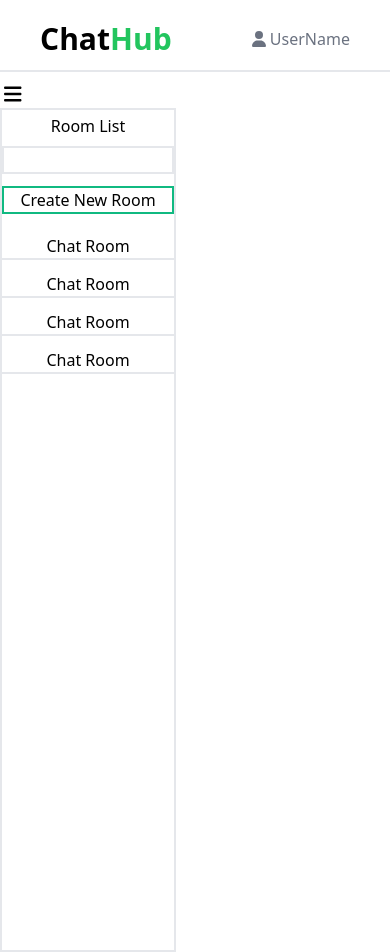
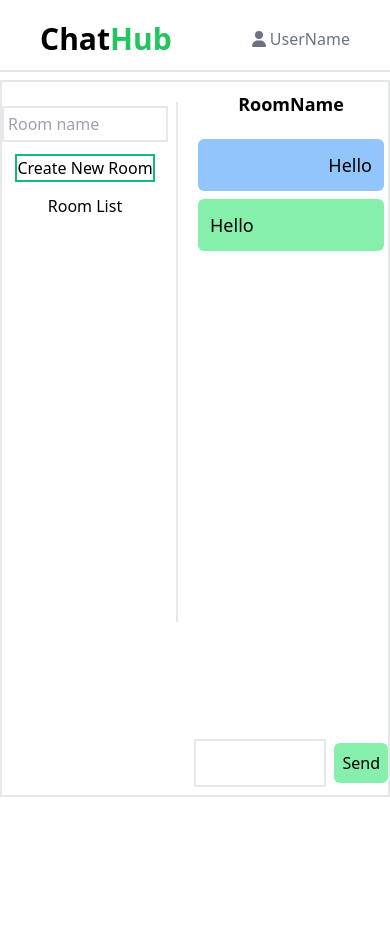
Before and after one commit to K-ash-ish/chat-app, a React app: page / in a window 390 px wide. After the commit the page ends 844 px from the top, so only its background shows below. Built offline with nearby package versions, Linux system fonts and the light colour scheme; the HTML template or start-up script is replaced by a standard one.

Commit message:
Mobile responsive layout complete

```diff
--- a/package.json
+++ b/package.json
@@ -14,7 +14,8 @@
     "@fortawesome/free-solid-svg-icons": "^6.3.0",
     "@fortawesome/react-fontawesome": "^0.2.0",
     "react": "^18.2.0",
-    "react-dom": "^18.2.0"
+    "react-dom": "^18.2.0",
+    "uuidv4": "^6.2.13"
   },
   "devDependencies": {
     "@types/react": "^18.0.28",
--- a/src/App.css
+++ b/src/App.css
@@ -0,0 +1,3 @@
+.chat-rooms::-webkit-scrollbar {
+  width: 5px;
+}
--- a/src/App.jsx
+++ b/src/App.jsx
@@ -1,12 +1,12 @@
 import "./App.css";
+import ChatRoom from "./components/ChatRoom";
 import Header from "./components/Header";
-import RoomList from "./components/RoomList";
 
 function App() {
   return (
     <div className="App">
       <Header />
-      <RoomList />
+      <ChatRoom />
     </div>
   );
 }
--- /dev/null
+++ b/src/components/ChatRoom.jsx
@@ -0,0 +1,42 @@
+import { useState } from "react";
+import RoomList from "./RoomList";
+function ChatRoom() {
+  const [input, setInput] = useState("");
+  const [message, setMessage] = useState();
+  const sendMessage = () => {
+    setMessage(input);
+    setInput("");
+  };
+  return (
+    <section className="flex flex-row justify-between  w-full h-[85vh] border-2">
+      <RoomList />
+      <div className=" pl-4 flex flex-col justify-between w-full h-full md:w-9/12">
+        <h1 className="text-center my-2 text-lg font-semibold">RoomName</h1>
+        <div className=" h-5/6 overflow-y-scroll">
+          <p className="text-right bg-blue-300 my-2 text-lg mx-1 p-3  rounded-md ">
+            Hello
+          </p>
+          <p className="text-left bg-green-300 my-2 text-lg mx-1 p-3 rounded-md">
+            Hello
+          </p>
+        </div>
+        <div className="my-2 flex justify-around items-center">
+          <input
+            type="text"
+            value={input}
+            onChange={(e) => setInput(e.target.value)}
+            className=" p-4 border-2 md:h-14 h-12 w-5/6 "
+          />
+          <button
+            onClick={sendMessage}
+            className="ml-2 rounded-md md:p-4 p-2 bg-green-300"
+          >
+            Send
+          </button>
+        </div>
+      </div>
+    </section>
+  );
+}
+
+export default ChatRoom;
--- a/src/components/RoomList.jsx
+++ b/src/components/RoomList.jsx
@@ -1,38 +1,43 @@
 import { FontAwesomeIcon } from "@fortawesome/react-fontawesome";
 import { faBars } from "@fortawesome/free-solid-svg-icons";
-import { useState } from "react";
+import { useEffect, useState } from "react";
+import { v4 as uuidv4 } from "uuid";
+
 function RoomList() {
-  const [sidebar, setSidebar] = useState(true);
-  const handleClick = () => {
-    setSidebar((prevStae) => !prevStae);
-  };
+  const [chatRooms, setChatRooms] = useState([]);
+  const [roomName, setRoomName] = useState("");
+
   return (
-    <aside>
-      <button
-        className="mx-1 text-xl"
-        onClick={() => {
-          setSidebar(!sidebar);
-        }}
-      >
-        <FontAwesomeIcon icon={faBars} />
-      </button>
-      <div
-        className={`h-screen border-2  w-44 transition-all ease-in duration-700 ${
-          sidebar ? "translate-x-0" : "-translate-x-full"
-        }`}
-      >
-        <h1 className="my-1 text-center font-medium">Room List</h1>
-        <div className="flex flex-col justify-center">
-          <input type="text" className="my-1 border-2 w-full" />
-          <button className="my-2 border-2 border-emerald-500">
+    <aside className="pt-3">
+      <div className="my-2 w-44 md:w-72 md:ml-6 border-r-2 pr-2 ">
+        <div className="flex flex-col justify-center items-center md:items-stretch">
+          <input
+            type="text"
+            className="my-1 border-2 w-full md:p-2 p-1"
+            placeholder="Room name"
+            onChange={(e) => setRoomName(e.target.value)}
+          />
+          <button
+            className="my-2 border-2 border-emerald-500"
+            onClick={() =>
+              setChatRooms((prevState) => [...prevState, roomName])
+            }
+          >
             Create New Room
           </button>
+          <h1 className="my-1 text-center font-medium">Room List</h1>
         </div>
-        <ul className="">
-          <li className="border-b-2 my-3 text-center">Chat Room</li>
-          <li className="border-b-2 my-3 text-center">Chat Room</li>
-          <li className="border-b-2 my-3 text-center">Chat Room</li>
-          <li className="border-b-2 my-3 text-center">Chat Room</li>
+        <ul className="chat-rooms overflow-y-scroll  h-[400px]">
+          {chatRooms.map((room) => {
+            return (
+              <li
+                key={uuidv4()}
+                className="border-b-2 my-3 text-center break-words"
+              >
+                {room}
+              </li>
+            );
+          })}
         </ul>
       </div>
     </aside>
```
Also changed, not shown: 1 other file (tests, documents, lock files or other folders).
